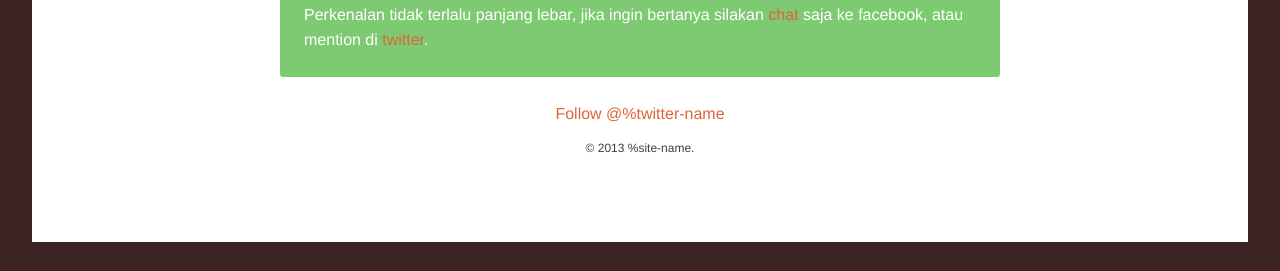
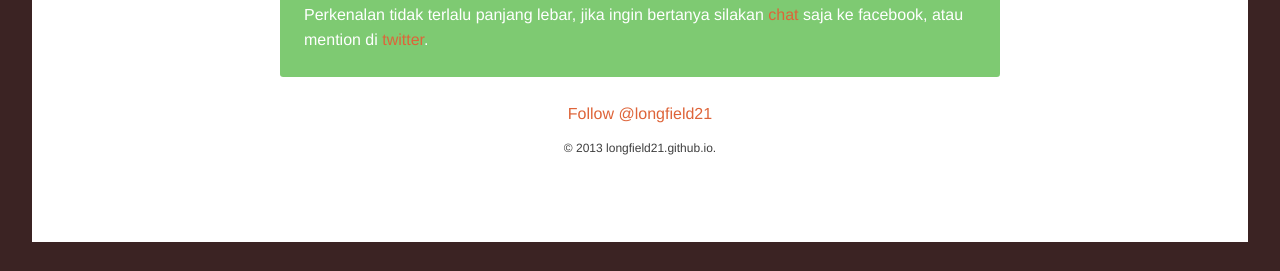
Before and after one commit to longfield21/longfield21.github.com, a Jekyll site: the page built from index.html, in a window 1280 px wide. Shown: the part 626-897 px from the top of the page. Built offline with Jekyll 4.4.1, drawn with Linux system fonts in a browser that asks for light colours; Markdown is read by kramdown in place of the engine named in the settings; comment, search, counter and statistics services are not loaded.

Commit message:
Update site-credits.html

```diff
--- a/_includes/site-credits.html
+++ b/_includes/site-credits.html
@@ -1,5 +1,6 @@
 <div class="site-credits">
-  <a href="https://twitter.com/%twitter-name" class="twitter-follow-button" data-show-count="false" data-size="large">Follow @%twitter-name</a>
+  <a href="https://twitter.com/longfield21" class="twitter-follow-button" data-show-count="false" data-size="large">
+  Follow @longfield21</a>
   <script>!function(d,s,id){var js,fjs=d.getElementsByTagName(s)[0];if(!d.getElementById(id)){js=d.createElement(s);js.id=id;js.src="//platform.twitter.com/widgets.js";fjs.parentNode.insertBefore(js,fjs);}}(document,"script","twitter-wjs");</script>
-  <p class="push--top credit__copyright">&copy; 2013 %site-name.</p>
+  <p class="push--top credit__copyright">&copy; 2013 longfield21.github.io.</p>
 </div>
```
